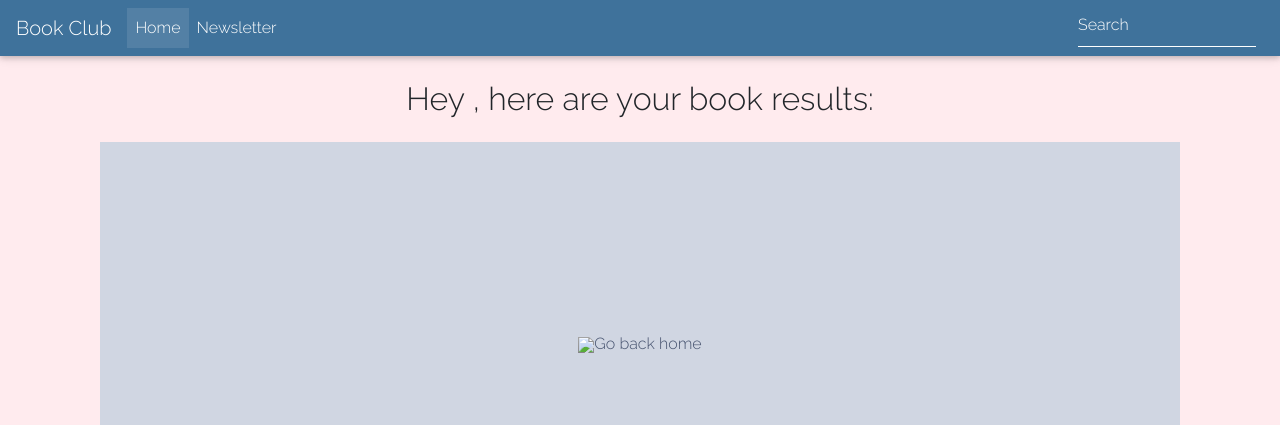
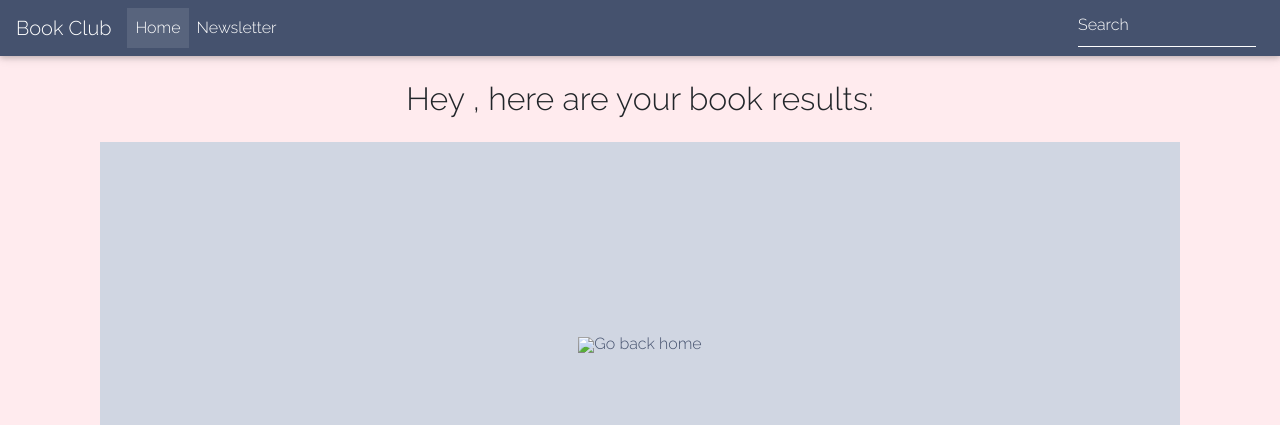
Before and after one commit to DaisyHutchison/CFG, a Flask app: template book-club/templates/results.html in a window 1280 px wide. Shown: the top 425 px of the page. Run offline with Flask 2, Linux system fonts and the light colour scheme; the template is opened without the code that fills it, so the values that code supplies are empty; some libraries are stand-ins or nearby versions; some web fonts are replaced.

Commit message:
updating mistake

```diff
--- a/book-club/templates/results.html
+++ b/book-club/templates/results.html
@@ -2,7 +2,7 @@
 <html>
 
 <!--Navbar-->
-<nav class="navbar navbar-expand-lg navbar-dark unique-color">
+<nav class="navbar navbar-expand-lg navbar-dark mdb-color">
 
 		<!-- Navbar brand -->
 		<a class="navbar-brand" href="/">Book Club</a>
```
Also changed, not shown: README.md.
